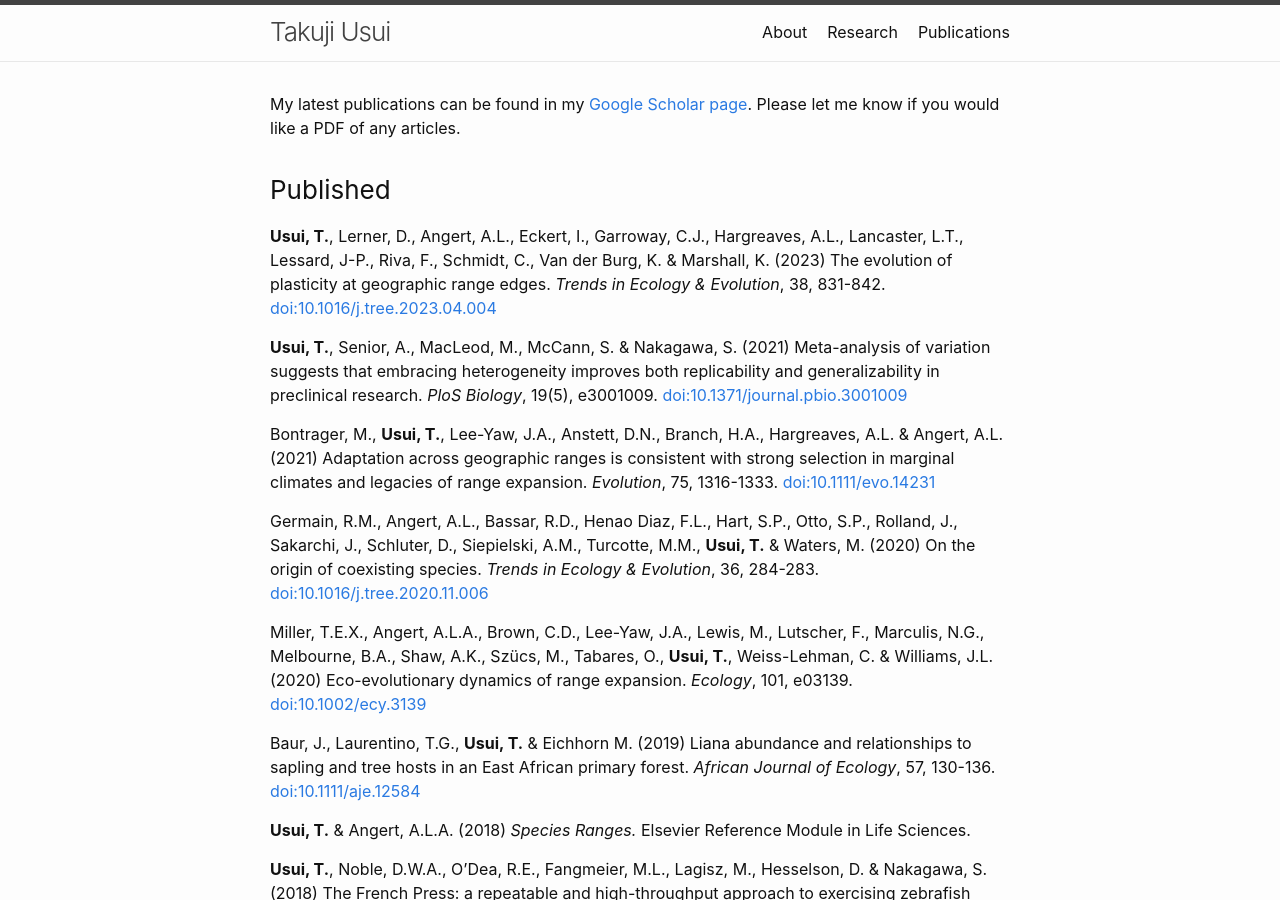
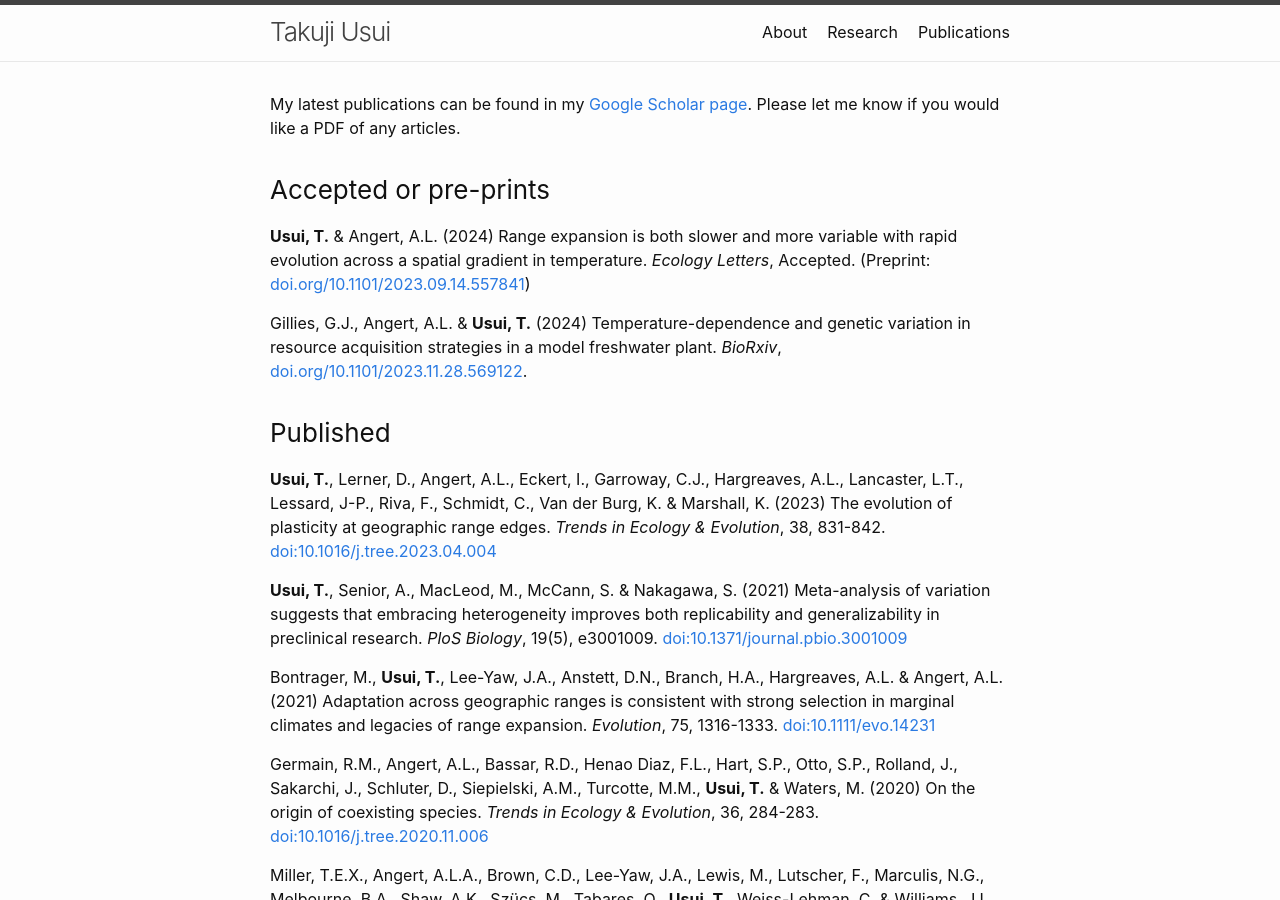
Before and after one commit to takujiusui/takujiusui.github.io, a Jekyll site: the page built from pubs.md, in a window 1280 px wide and 900 px high. Built offline with Jekyll 4.4.1, drawn with Linux system fonts in a browser that asks for light colours.

Commit message:
update pubs page

```diff
--- a/pubs.md
+++ b/pubs.md
@@ -5,6 +5,12 @@ order: 3
 ---
 
 My latest publications can be found in my [Google Scholar page](https://scholar.google.ca/citations?user=aGFgshoAAAAJ&hl=en). Please let me know if you would like a PDF of any articles.
+### Accepted or pre-prints
+
+**Usui, T.** & Angert, A.L. (2024) Range expansion is both slower and more variable with rapid evolution across a spatial gradient in temperature. *Ecology Letters*, Accepted. (Preprint: [doi.org/10.1101/2023.09.14.557841](https://www.biorxiv.org/content/10.1101/2023.09.14.557841v3))
+
+Gillies, G.J., Angert, A.L. & **Usui, T.** (2024) Temperature-dependence and genetic variation in resource acquisition strategies in a model freshwater plant. *BioRxiv*, [doi.org/10.1101/2023.11.28.569122](https://www.biorxiv.org/content/10.1101/2023.11.28.569122v1).
+
 ### Published
 
 **Usui, T.**, Lerner, D., Angert, A.L., Eckert, I., Garroway, C.J., Hargreaves, A.L., Lancaster, L.T., Lessard, J-P., Riva, F., Schmidt, C., Van der Burg, K. & Marshall, K. (2023) The evolution of plasticity at geographic range edges. *Trends in Ecology & Evolution*, 38, 831-842. [doi:10.1016/j.tree.2023.04.004](https://www.cell.com/trends/ecology-evolution/fulltext/S0169-5347(23)00084-8)
```
